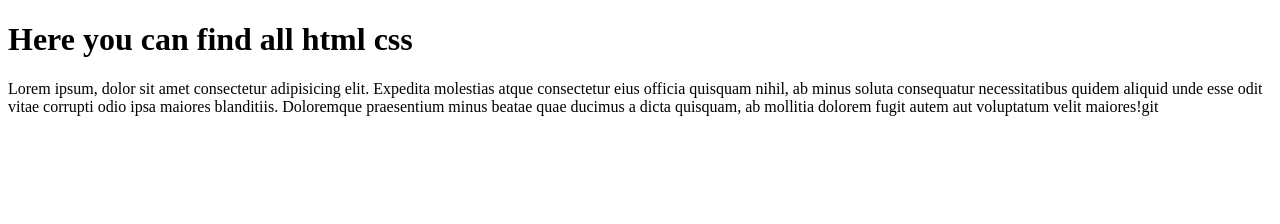
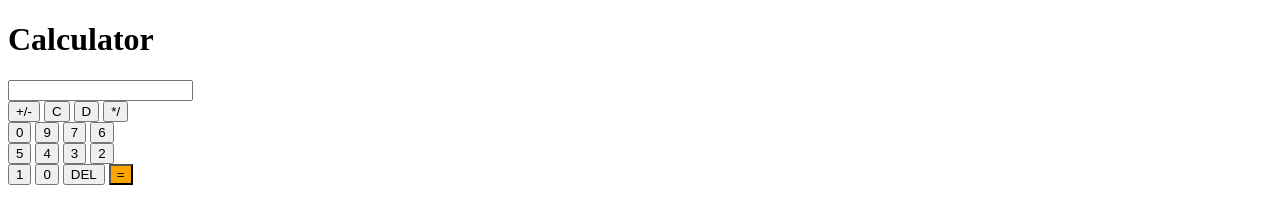
Before and after one commit to Zahid800/my-all-web, a plain HTML site: page index.html in a window 1280 px wide. Drawn offline with Linux system fonts and the light colour scheme.

Commit message:
first calculator

```diff
--- a/index.html
+++ b/index.html
@@ -7,9 +7,46 @@
     <title>All WEb</title>
 </head>
 <body>
-    <h1>Here you can find all html css</h1>
-    <p>Lorem ipsum, dolor sit amet consectetur adipisicing elit. Expedita molestias atque consectetur eius officia quisquam nihil, ab minus soluta consequatur necessitatibus quidem aliquid unde esse odit vitae corrupti odio ipsa maiores blanditiis. Doloremque praesentium minus beatae quae ducimus a dicta quisquam, ab mollitia dolorem fugit autem aut voluptatum velit maiores!git
-    </p>
+
+    <h1>Calculator</h1>
+   <div class="card">
+    <div class="cal-head">
+      <input type="text" id="result">
+    </div>
+    <div class="cal-body">
+       <div>
+        <input type="button" class="btn" value="+/-">
+        <input type="button" class="btn" value="C">
+        <input type="button" class="btn" value="D">
+        <input type="button" class="btn btn-style" value="*/">
+
+       </div>
+       <div>
+        <input type="button" class="btn" value="0">
+        <input type="button" class="btn" value="9">
+        <input type="button" class="btn" value="7">
+        <input type="button" class="btn btn-style" value="6">
+
+
+       </div>
+       <div>
+        <input type="button" class="btn" value="5">
+        <input type="button" class="btn" value="4">
+        <input type="button" class="btn" value="3">
+        <input type="button" class="btn btn-style" value="2">
+
+
+       </div>
+       <div>
+        <input type="button" class="btn" value="1">
+        <input type="button" class="btn" value="0">
+        <input type="button" class="btn" value="DEL">
+        <input type="button" class="btn"style="background-color:orange" value="=">
+       </div>
+
+
+    </div>
+   </div>
 
 </body>
 </html>
```
